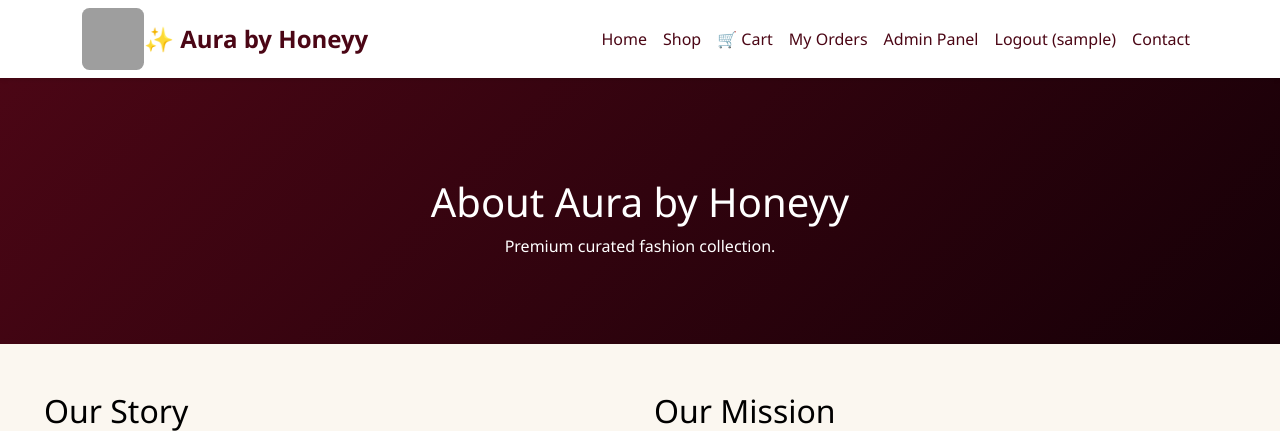
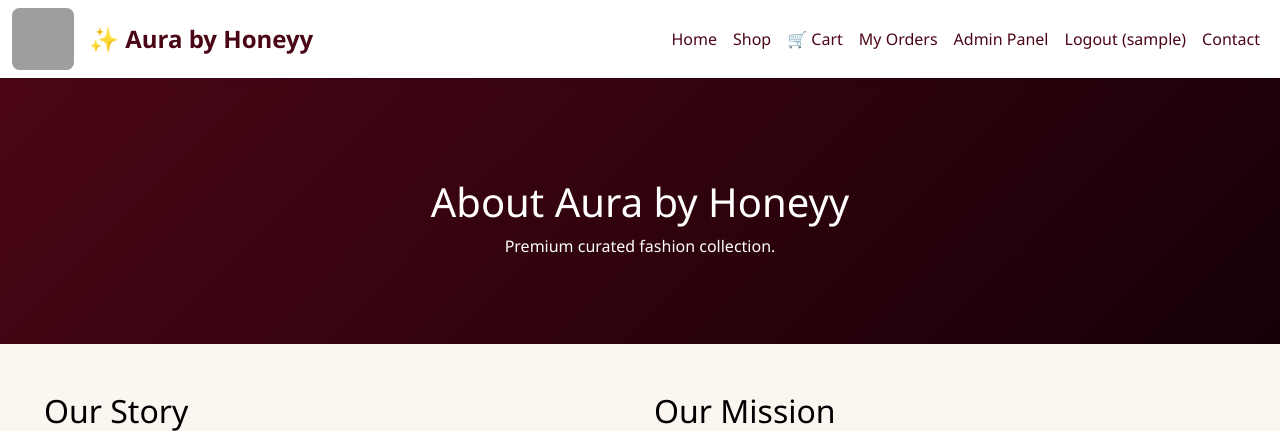
Before and after one commit to aryalodhari/aura-luxe, a Flask app: page /about in a window 1280 px wide. Shown: the top 431 px of the page. Run offline with Flask 3, Linux system fonts and the light colour scheme; the visitor is signed in with stand-in values (Sample User, id 1); grey boxes are pictures that could not be loaded.

Commit message:
Added favicon and improve UI

```diff
--- a/app/static/css/style.css
+++ b/app/static/css/style.css
@@ -35,7 +35,8 @@ body {
     height: 62px;
     border-radius: 12%;
     object-fit: cover;
-    margin: auto;
+    margin-right: 15px;
+
 
 
 
@@ -209,8 +210,9 @@ footer {
     width: 100%;
     height: 100%;
     /* object-fit: cover ensures the canvas fills the screen exactly like an image would */
-    object-fit: cover;
+    object-fit: contain;
     display: block;
+    background-color: #000000;
 }
 
 .hero-content {
--- a/app/static/js/main.js
+++ b/app/static/js/main.js
@@ -27,7 +27,15 @@ function formatCurrency(amount) {
 }
 
 // for close the messagePanel from the jinja
-const btn = document.getElementById("btn")
-btn.addEventListener("click", function(e){
-    document.getElementById("messagepanel").style.display = "none";
-})
+const btn = document.getElementById("btn");
+
+// Fix: Check if the button actually exists on the page before adding the listener
+if (btn) {
+    btn.addEventListener("click", function(e){
+        const messagePanel = document.getElementById("messagepanel");
+        // Extra safety check for the panel itself
+        if (messagePanel) {
+            messagePanel.style.display = "none";
+        }
+    });
+}
--- a/app/templates/base.html
+++ b/app/templates/base.html
@@ -8,10 +8,11 @@
     <!-- Bootstrap CSS for styling -->
     <link href="https://cdn.jsdelivr.net/npm/bootstrap@5.3.0/dist/css/bootstrap.min.css" rel="stylesheet">
     <link rel="stylesheet" href="{{ url_for('static', filename='css/style.css') }}">
+    <link rel="icon" type="image/x-icon" href="{{ url_for('static', filename='uploads/favicon/favicon.PNG') }}">
 </head>
 <body>
     <nav class="navbar navbar-expand-lg navbar-light">
-        <div class="container">
+        <div class="container-fluid">
 
             <img src="{{ url_for('static', filename='uploads/brand_logo/aura_logo.PNG') }}" alt="">
 
```
